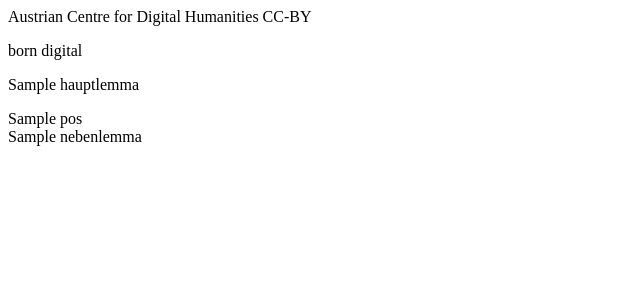
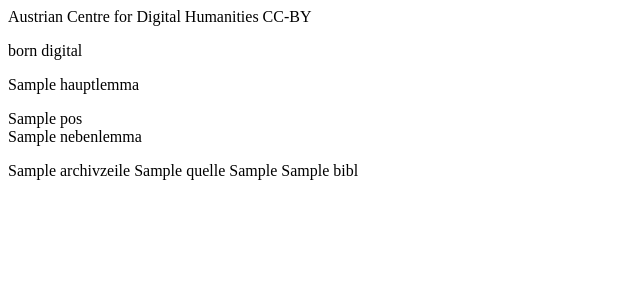
Before and after one commit to acdh-oeaw/dboebackend, a Django app: template belege/templates/belege/beleg_detail.j2 in a window 1280 px wide. Shown: the top 300 px of the page, without its empty margins (0-640 px from the left). Run offline with Django 5.2, Linux system fonts and the light colour scheme; the template is opened without the code that fills it: most values are stand-ins (such as "Sample title", 1, 10 or a date in 2020).

Commit message:
feat: wip tei-serialisation

```diff
--- a/belege/templates/belege/beleg_detail.j2
+++ b/belege/templates/belege/beleg_detail.j2
@@ -12,6 +12,12 @@
     </gramGrp>{% if object.nebenlemma %}
     <form type="nebenlemma">
         <orth>{{ object.nebenlemma }}</orth>
-    </form>{% endif %}
+    </form>{% endif %}{% if object.archivzeile %}
+    <ref type="archiv">{{ object.archivzeile }}</ref>{% endif %}{% if object.quelle %}
+    <ref type="quelle">{{ object.quelle }}</ref>{% endif %}{% if object.quelle_bearbeitet %}
+    <ref type="quelleBearbeitet">{{ object.quelle_bearbeitet}}</ref>{% endif %}{% if object.bibl %}
+    <ref type="bibl" corresp="this:QDB">
+        <bibl>{{ object.bibl }}</bibl>
+    </ref>{% endif %}
 </entry>
 {% endblock %}
```
